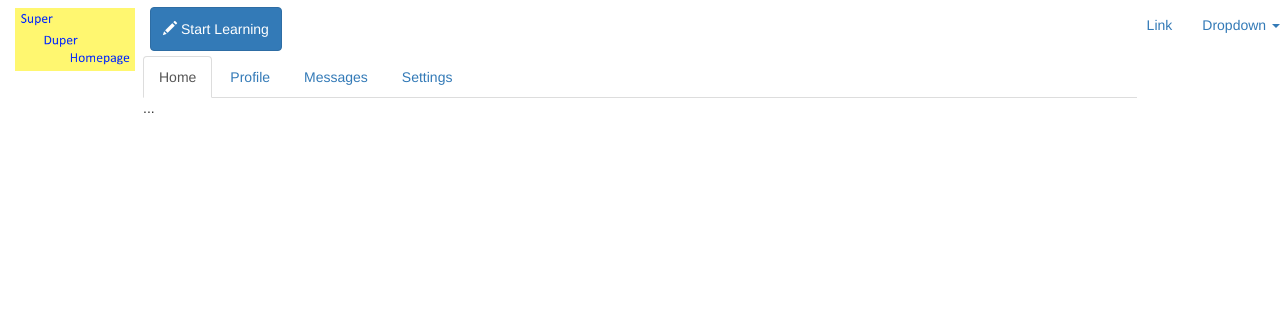
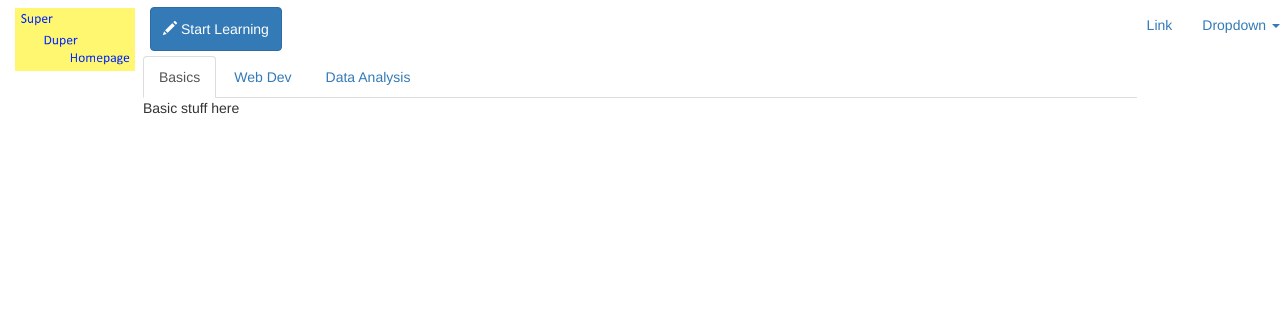
Before and after one commit to kszynter/PythonFlaskTutorial02, a Flask app: page /dashboard/ in a window 1280 px wide. Shown: the top 316 px of the page. Run offline with Flask 2, Linux system fonts and the light colour scheme; some libraries are stand-ins or nearby versions.

Commit message:
customized togglable tabs a little

```diff
--- a/templates/dashboard.html
+++ b/templates/dashboard.html
@@ -6,18 +6,16 @@
 
   <!-- Nav tabs -->
   <ul class="nav nav-tabs" role="tablist">
-    <li role="presentation" class="active"><a href="#home" aria-controls="home" role="tab" data-toggle="tab">Home</a></li>
-    <li role="presentation"><a href="#profile" aria-controls="profile" role="tab" data-toggle="tab">Profile</a></li>
-    <li role="presentation"><a href="#messages" aria-controls="messages" role="tab" data-toggle="tab">Messages</a></li>
-    <li role="presentation"><a href="#settings" aria-controls="settings" role="tab" data-toggle="tab">Settings</a></li>
+    <li role="presentation" class="active"><a href="#basics" aria-controls="basics" role="tab" data-toggle="tab">Basics</a></li>
+    <li role="presentation"><a href="#web-dev" aria-controls="web-dev" role="tab" data-toggle="tab">Web Dev</a></li>
+    <li role="presentation"><a href="#data-analysis" aria-controls="data-analysis" role="tab" data-toggle="tab">Data Analysis</a></li>
   </ul>
 
   <!-- Tab panes -->
 <div class="tab-content">
-  <div role="tabpanel" class="tab-pane fade in active" id="home">...</div>
-  <div role="tabpanel" class="tab-pane fade" id="profile">...</div>
-  <div role="tabpanel" class="tab-pane fade" id="messages">...</div>
-  <div role="tabpanel" class="tab-pane fade" id="settings">...</div>
+  <div role="tabpanel" class="tab-pane fade in active" id="basics">Basic stuff here</div>
+  <div role="tabpanel" class="tab-pane fade" id="web-dev">Web Dev</div>
+  <div role="tabpanel" class="tab-pane fade" id="data-analysis">Data Analysis</div>
 </div>
 
 </div>
```
